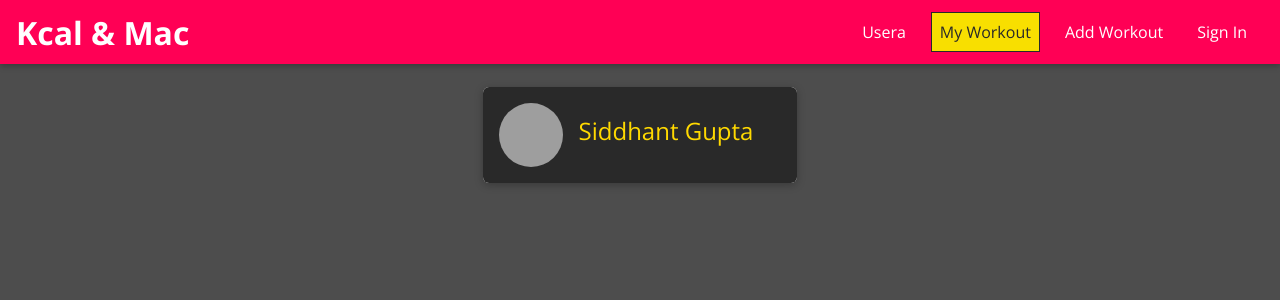
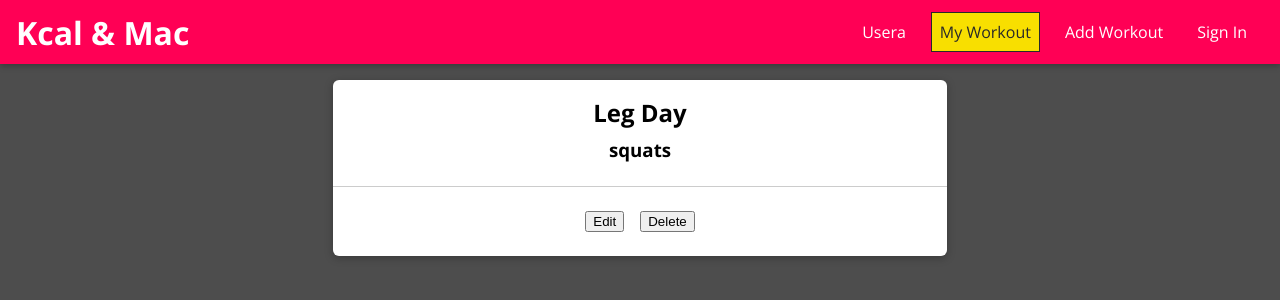
Before and after one commit to guptaSiddhant-JS/kcalandmac-community, a React (Create React App) app: page /u1/profile in a window 1280 px wide. Shown: the top 300 px of the page. Built offline with nearby package versions, Linux system fonts and the light colour scheme; grey boxes are pictures that could not be loaded.

Commit message:
added user profile list to render

```diff
--- a/src/App.js
+++ b/src/App.js
@@ -1,6 +1,7 @@
-import { BrowserRouter, Route } from "react-router-dom";
+import { BrowserRouter, Redirect, Route, Switch } from "react-router-dom";
 import MainNavigation from "./Navigation/MainNavigation/MainNavigation";
 import User from "./users/pages/User";
+import UserWorkout from "./workout/pages/UserWorkout/UserWorkout";
 
 
 const App = () => {
@@ -9,9 +10,15 @@ const App = () => {
     <BrowserRouter >
     <MainNavigation />
       <main>
-        <Route path='/'>
+      <Switch>
+        <Route path='/' exact>
             <User />
         </Route>
+        <Route path='/:userId/profile' exact>
+            <UserWorkout />
+        </Route>
+        <Redirect to='/'/>
+      </Switch>
       </main>
     </BrowserRouter>
   );
--- a/src/workout/components/WorkoutItems/WorkoutItems.css
+++ b/src/workout/components/WorkoutItems/WorkoutItems.css
@@ -0,0 +1,55 @@
+.workout-item {
+    margin: 1rem 0;
+  }
+
+  .workout-item__content {
+    padding: 0;
+  }
+
+  .workout-item__info {
+    padding: 1rem;
+    text-align: center;
+  }
+
+  .workout-item__image {
+    width: 100%;
+    height: 12.5rem;
+    margin-right: 1.5rem;
+  }
+
+  .workout-item__image img {
+    width: 100%;
+    height: 100%;
+    object-fit: cover;
+  }
+
+  .workout-item__info h2,
+  .workout-item__info h3,
+  .workout-item__info p {
+    margin: 0 0 0.5rem 0;
+  }
+
+  .workout-item__actions {
+    padding: 1rem;
+    text-align: center;
+    border-top: 1px solid #ccc;
+  }
+
+  .workout-item__modal-content {
+    padding: 0;
+  }
+
+  .workout-item__modal-actions {
+    text-align: right;
+  }
+
+  .workout-item__actions button,
+  .workout-item__actions a {
+    margin: 0.5rem;
+  }
+
+  @media (min-width: 768px) {
+    .workout-item__image {
+      height: 20rem;
+    }
+  }
--- a/src/workout/components/WorkoutItems/WorkoutItems.js
+++ b/src/workout/components/WorkoutItems/WorkoutItems.js
@@ -1,5 +1,23 @@
+import Card from '../../../shared/Uielements/Card/Card'
 import './WorkoutItems.css'
 const WorkoutItems = props =>{
+  return <>
+  <li className='workout-item'>
+      <Card className='workout-item__content'>
+          {/* <div className='workout-item__image'>
+              <img src={props.image} atl={props.title}/>
+          </div> */}
+          <div className='workout-item__info'>
+              <h2>{props.title}</h2>
+              <h3>{props.plan}</h3>
+          </div>
+          <div className='workout-item__actions'>
+              <button>Edit</button>
+              <button>Delete</button>
+          </div>
+      </Card>
 
+  </li>
+  </>
 }
 export default WorkoutItems;
--- a/src/workout/components/WorkoutList/WorkoutList.css
+++ b/src/workout/components/WorkoutList/WorkoutList.css
@@ -0,0 +1,7 @@
+.workout-list {
+    list-style: none;
+    margin: 1rem auto;
+    padding: 0;
+    width: 90%;
+    max-width: 40rem;
+  }
--- a/src/workout/components/WorkoutList/WorkoutList.js
+++ b/src/workout/components/WorkoutList/WorkoutList.js
@@ -2,7 +2,7 @@ import './WorkoutList.css'
 import Card from '../../../shared/Uielements/Card/Card';
 import WorkoutItems from '../WorkoutItems/WorkoutItems';
 const WorkoutList = props =>{
-    if(props.WorkoutItems.length === 0){
+    if(props.items.length === 0){
         return <div className='workout-list center'>
             <Card>
                <h1>No workout found .Maybe Create One</h1>
@@ -11,12 +11,12 @@ const WorkoutList = props =>{
         </div>
     }
     return <ul className='workout-list'>
-         {props.WorkoutItems.map(workout => (
+         {props.items.map(workout => (
              <WorkoutItems
              key={workout.id}
              id={workout.id}
-             image={workout.imageUrl}
              title={workout.title}
+             plan={workout.plan}
              creatorId={workout.creator}
              />
          ))}
--- a/src/workout/pages/UserWorkout/UserWorkout.js
+++ b/src/workout/pages/UserWorkout/UserWorkout.js
@@ -1,5 +1,15 @@
+import WorkoutList from '../../components/WorkoutList/WorkoutList';
 import './UserWorkout.css'
+
+const DUMMY_DATA = [
+    {
+        id:'w1',
+        title:'Leg Day',
+        plan:'squats',
+        creator:'c1'
+    }
+]
 const UserWorkout = props =>{
-
+  return <WorkoutList items={DUMMY_DATA} />
 }
 export default UserWorkout;
```
